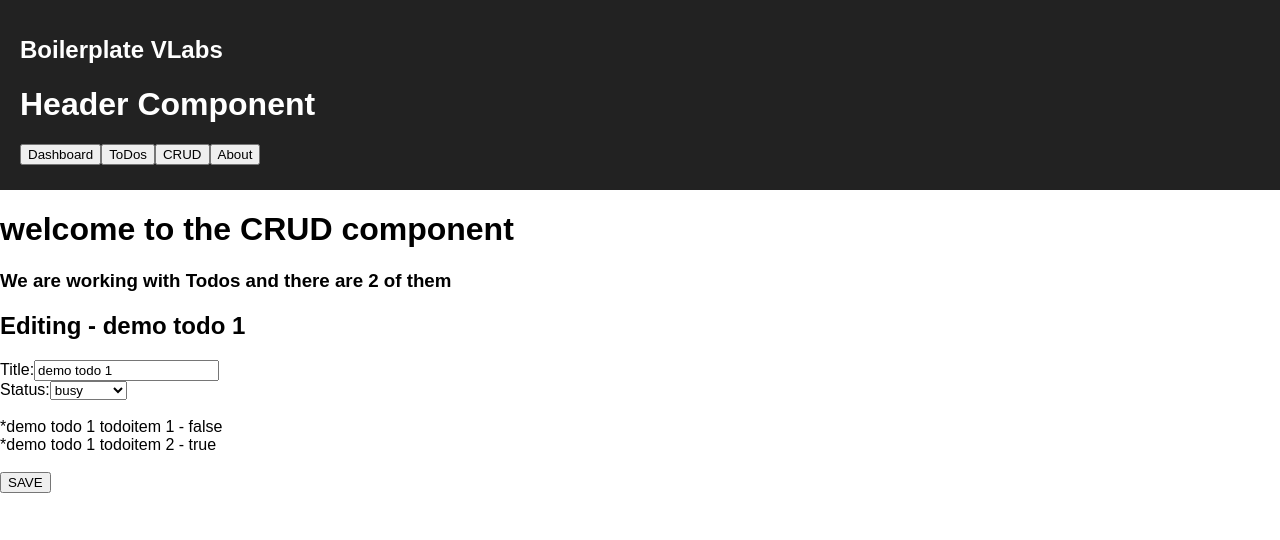
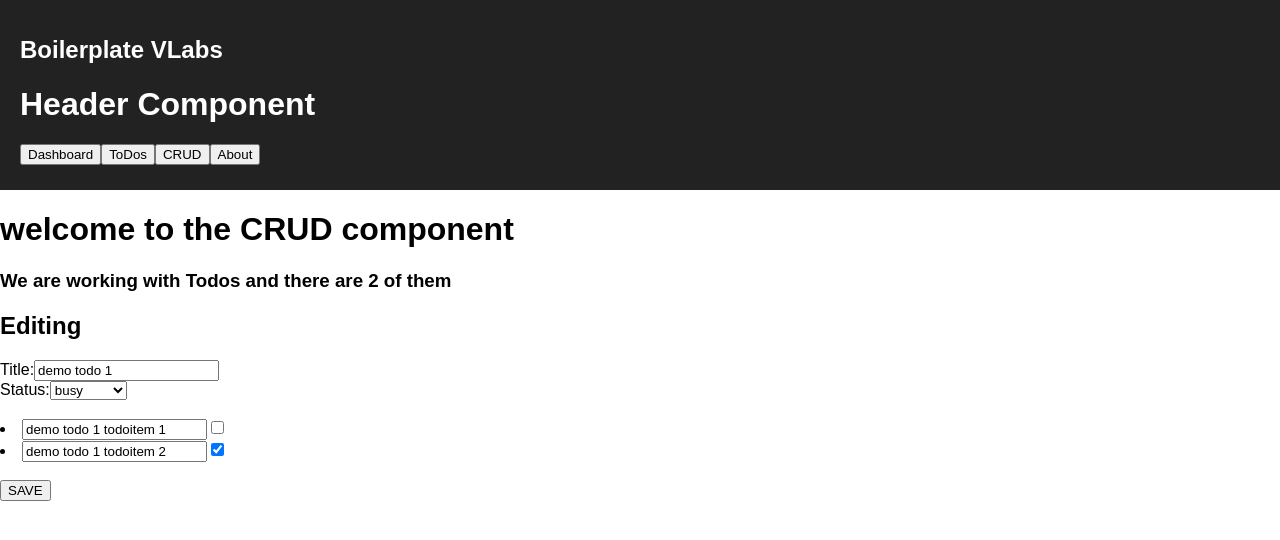
Before and after one commit to OomEttie/todoReact, a React (Create React App) app in the folder react/: page /crud/edit/1 in a window 1280 px wide. Shown: the top 540 px of the page. Built offline with nearby package versions, Linux system fonts and the light colour scheme; the HTML template or start-up script is replaced by a standard one.

Commit message:
crud edit todo items

```diff
--- a/react/src/components/crud/cruddisplay.tsx
+++ b/react/src/components/crud/cruddisplay.tsx
@@ -1,5 +1,4 @@
 import * as React from 'react';
-// import { dummyData, getTodoFromDummyData } from '../todo/todo.mock';
 import { Link } from 'react-router-dom';
 import * as TodoInterfaces from '../todo/todo.interface';
 
@@ -31,11 +30,19 @@ const CrudDisplayTodo = (props: ICrudDisplayTodoProps) => {
 interface ICrudDisplayTodoItemProps {
   todoItems: TodoInterfaces.ITodoItem[];
 }
-const CrudDisplayTodoItem = (props: ICrudDisplayTodoItemProps) => {
+export const CrudDisplayTodoItem = (props: ICrudDisplayTodoItemProps) => {
   return (
     <div>
       {props.todoItems.map((todoitem: TodoInterfaces.ITodoItem) => {
-        return <div key={todoitem.todoitem_id}>* {todoitem.description}</div>;
+        return (
+          <div key={todoitem.todoitem_id}>
+            <li>
+              {todoitem.description}
+              {` - `}
+              {todoitem.complete ? 'true' : 'false'}
+            </li>
+          </div>
+        );
       })}
     </div>
   );
--- a/react/src/components/crud/crudedit.tsx
+++ b/react/src/components/crud/crudedit.tsx
@@ -3,31 +3,20 @@ import { getTodoFromDummyData } from '../todo/todo.mock';
 import { Redirect } from 'react-router-dom';
 import * as TodoInterfaces from '../todo/todo.interface';
 
+import { CrudEditItem } from './crudedititem';
+
 interface ICrudEditProps {}
 interface ICrudEditState {
   commitToSave: boolean;
-  todoid: number;
-  todo: TodoInterfaces.ITodo[];
-  title: string;
-  status: string;
+  todo: TodoInterfaces.ITodo;
 }
 export class CrudEdit extends React.Component<ICrudEditProps, ICrudEditState> {
   constructor(props: any) {
     super(props);
     this.state = {
       commitToSave: false,
-      todoid: props.match.params.id,
-      todo: getTodoFromDummyData(props.match.params.id),
-      title: '',
-      status: ''
+      todo: getTodoFromDummyData(props.match.params.id)
     };
-  }
-
-  componentDidMount() {
-    this.setState(prevState => ({
-      title: prevState.todo[0].title,
-      status: prevState.todo[0].status
-    }));
   }
 
   handleEditTodoSave = () => {
@@ -36,36 +25,37 @@ export class CrudEdit extends React.Component<ICrudEditProps, ICrudEditState> {
   };
 
   onChangeTitle = (e: any) => {
-    this.setState({ title: e.target.value });
+    this.setState({ todo: { ...this.state.todo, title: e.target.value } });
   };
 
   onChangeStatus = (e: any) => {
-    this.setState({ status: e.target.value });
+    this.setState({ todo: { ...this.state.todo, status: e.target.value } });
   };
 
   public render() {
     return (
       <div>
-        <h2>Editing - {this.state.todo[0].title} </h2>
+        <h2>Editing</h2>
         <span>Title:</span>
         <input
           type="text"
-          placeholder={this.state.todo[0].title}
+          placeholder={this.state.todo.title}
           onChange={this.onChangeTitle}
-          value={this.state.title}
+          value={this.state.todo.title}
         />
         <br />
         <span>Status:</span>
-        <select onChange={this.onChangeStatus} value={this.state.status}>
+        <select onChange={this.onChangeStatus} value={this.state.todo.status}>
           <option value="new">new</option>
           <option value="busy">busy</option>
           <option value="complete">complete</option>
         </select>
         <br />
         <br />
-        {this.state.todo[0].todoItems.map(item => {
-          return <CrudEditTodoItem key={item.todoitem_id} todoitem={item} />;
-        })}
+        {this.state.todo.title &&
+          this.state.todo.todoItems.map(item => {
+            return <CrudEditItem key={item.todoitem_id} todoitem={item} />;
+          })}
         <br />
         <button onClick={this.handleEditTodoSave}>SAVE</button>
         {this.state.commitToSave && <Redirect to="/crud" />}
@@ -75,35 +65,3 @@ export class CrudEdit extends React.Component<ICrudEditProps, ICrudEditState> {
 }
 
 export default CrudEdit;
-
-interface ICrudEditTodoitemProps {
-  todoitem: TodoInterfaces.ITodoItem;
-}
-const CrudEditTodoItem = (props: ICrudEditTodoitemProps) => {
-  return (
-    <div>
-      *{props.todoitem.description} -{' '}
-      {props.todoitem.complete ? 'true' : 'false'}
-    </div>
-  );
-};
-
-// export const CrudEdit = (props: any) => {
-//   const todo: TodoInterfaces.ITodo[] = getTodoFromDummyData(
-//     props.match.params.id
-//   );
-//   return (
-//     <div>
-//       <h2>Editing - {todo[0].title} </h2>
-//       <span>Title: {todo[0].title}</span>
-//       <br />
-//       <span>Status: {todo[0].status}</span>
-//       <br />
-//       {todo[0].todoItems.map(item => {
-//         return <CrudEditTodoItem key={item.todoitem_id} todoitem={item} />;
-//       })}
-//       <br />
-//       <Link to="/crud">SAVE</Link>
-//     </div>
-//   );
-// };
--- /dev/null
+++ b/react/src/components/crud/crudedititem.tsx
@@ -0,0 +1,54 @@
+import * as React from 'react';
+import * as TodoInterfaces from '../todo/todo.interface';
+
+interface ICrudEditItemProps {
+  todoitem: TodoInterfaces.ITodoItem;
+}
+interface ICrudEditItemState {
+  todoitem: TodoInterfaces.ITodoItem;
+}
+export class CrudEditItem extends React.Component<
+  ICrudEditItemProps,
+  ICrudEditItemState
+> {
+  constructor(props: any) {
+    super(props);
+    this.state = {
+      todoitem: props.todoitem
+    };
+  }
+
+  onChangeTodoItemDescription = (e: any) => {
+    this.setState({
+      todoitem: { ...this.state.todoitem, description: e.target.value }
+    });
+  };
+
+  onChangeTodoItemComplete = (e: any) => {
+    this.setState({
+      todoitem: { ...this.state.todoitem, complete: e.target.checked }
+    });
+  };
+
+  render() {
+    return (
+      <div>
+        <li>
+          <input
+            type="text"
+            placeholder={this.state.todoitem.description}
+            onChange={this.onChangeTodoItemDescription}
+            value={this.state.todoitem.description}
+          />
+          <input
+            type="checkbox"
+            checked={this.state.todoitem.complete}
+            onChange={this.onChangeTodoItemComplete}
+          />
+        </li>
+      </div>
+    );
+  }
+}
+
+export default CrudEditItem;
--- a/react/src/components/todo/todo.mock.ts
+++ b/react/src/components/todo/todo.mock.ts
@@ -30,7 +30,12 @@ export const dummyData: TodoInterfaces.ITodo[] = [
 ];
 
 export const getTodoFromDummyData = (todoid: number) => {
-  return dummyData.filter(
+  const todo = dummyData.filter(
     (todo: TodoInterfaces.ITodo) => todo.todo_id == todoid
   );
+  if (todo && todo.length > 0) {
+    return todo[0];
+  } else {
+    return <TodoInterfaces.ITodo>{};
+  }
 };
```
